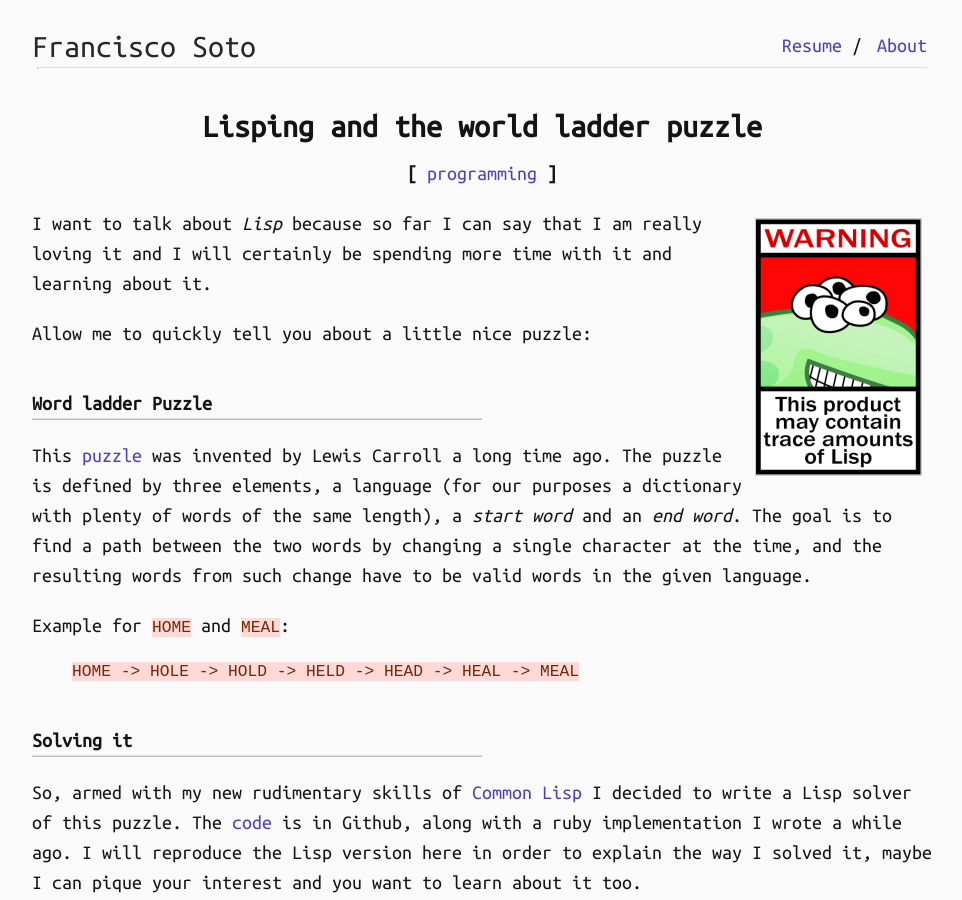
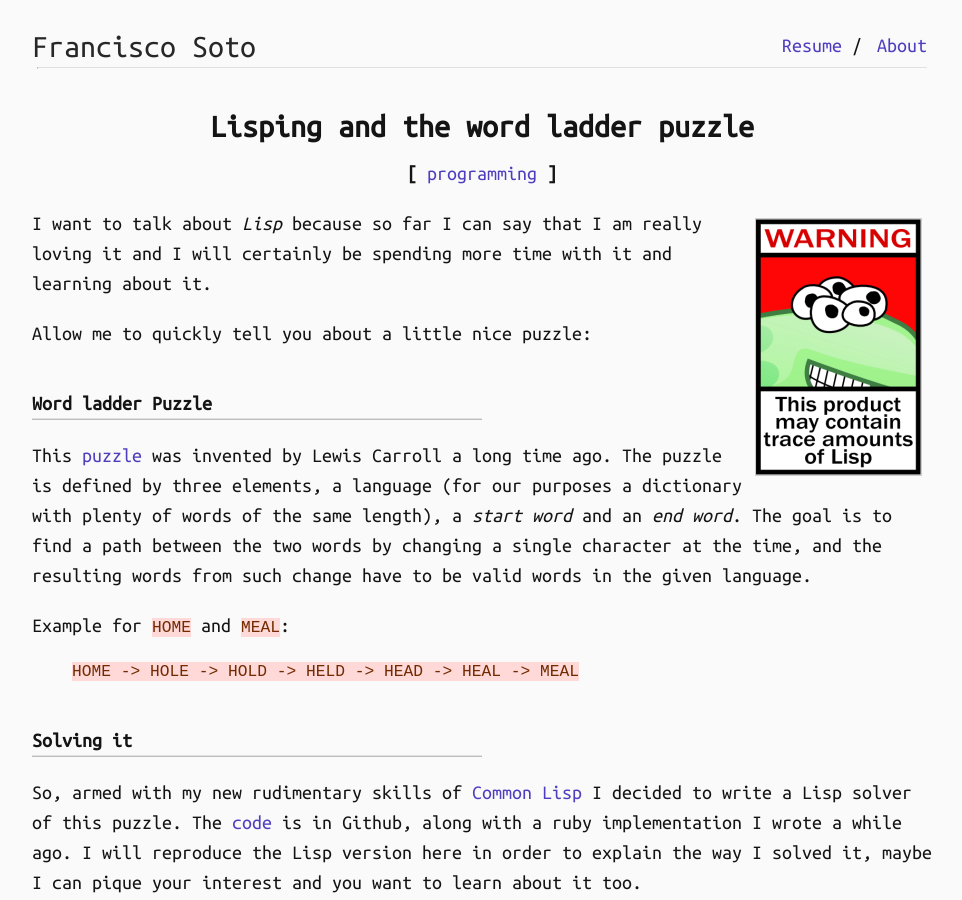
Before and after one commit to ebobby/blog, a Jekyll site: the page built from _posts/2012-04-18-Lisping-and-the-world-ladder-puzzle.md, in a window 1280 px wide and 900 px high. Shown: the whole window, without its empty margins (158-1120 px from the left). Built offline with Jekyll 4.4.1, drawn with Linux system fonts in a browser that asks for light colours.

Commit message:
Fix errors...

```diff
--- a/_posts/2012-04-18-Lisping-and-the-world-ladder-puzzle.md
+++ b/_posts/2012-04-18-Lisping-and-the-world-ladder-puzzle.md
@@ -1,6 +1,6 @@
 ---
 layout: post
-title: "Lisping and the world ladder puzzle"
+title: "Lisping and the word ladder puzzle"
 date:  2012-04-18
 tags: [programming]
 ---
--- a/css/me.css
+++ b/css/me.css
@@ -111,7 +111,7 @@
     line-height: 60px;
     letter-spacing: -0.5px;
     color: #343434;
-    /* background-image: url("../images/me.jpg"); */
+    /* background-image: url("../assets/me.jpg"); */
     background-position: 20% 0%;
     background-size: cover; }
 body.page-template-page-fullsingle-me p {
--- a/index.html
+++ b/index.html
@@ -18,7 +18,7 @@
 	  <meta name="twitter:description" content="About me.">
 
 	  <!-- Favicon -->
-	  <link rel="icon" type="image/png" href="images/favicon-32x32.png" sizes="32x32">
+	  <link rel="icon" type="image/png" href="assets/favicon.png" sizes="32x32">
 
 	  <!-- Styles -->
 	  <link rel="stylesheet" href="css/me.css" type="text/css" media="screen">
```
